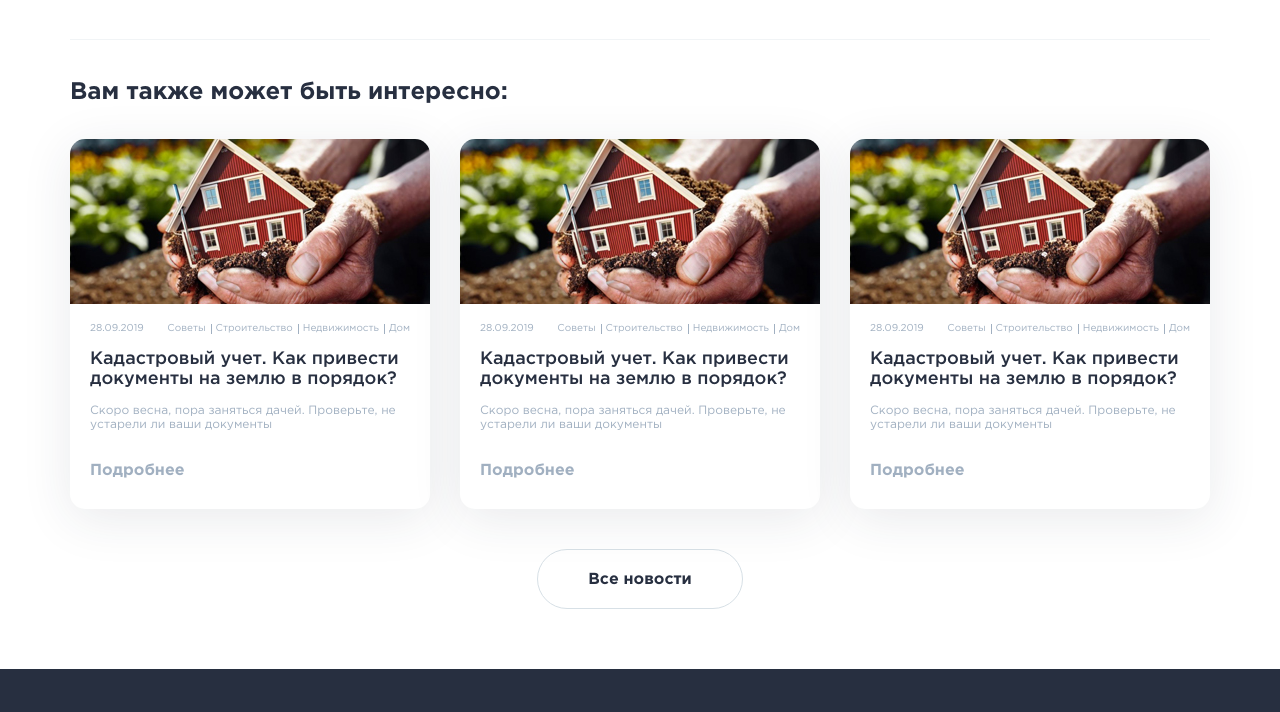
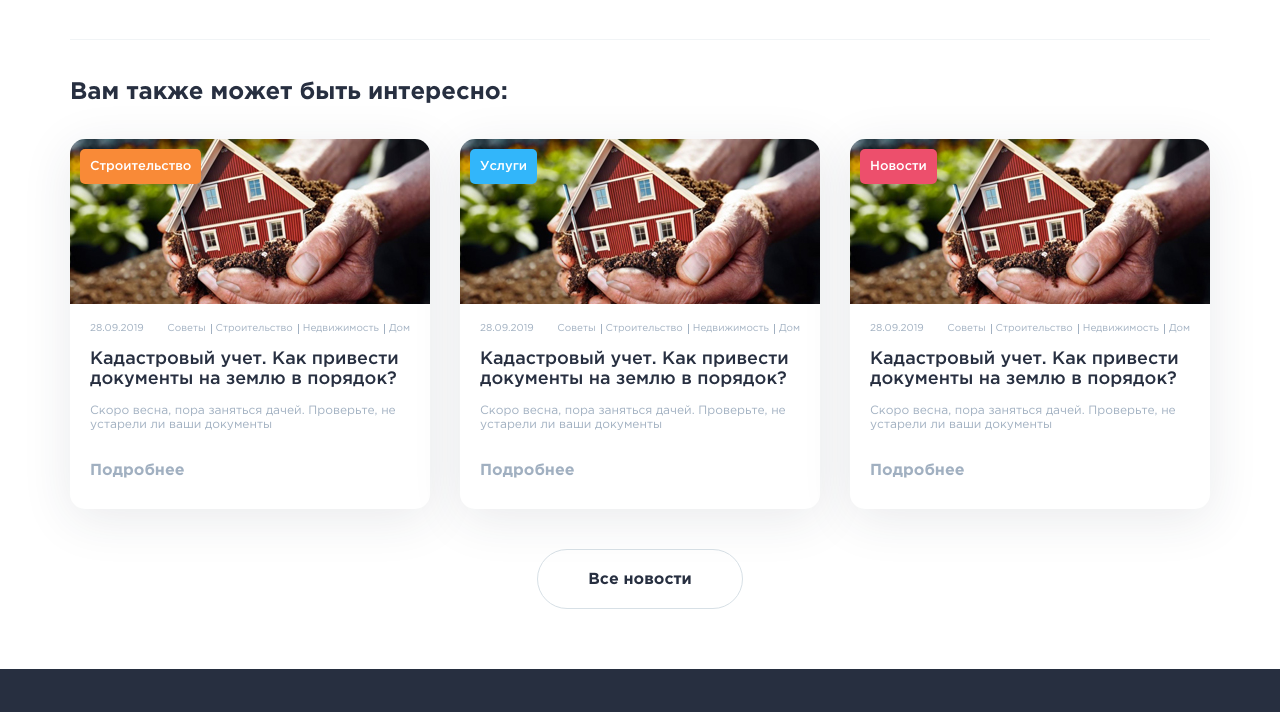
Before and after one commit to SemenMilokhin/KDK, a website: page app/one_article.html in a window 1280 px wide. Shown: the part 1060-1772 px from the top of the page. Drawn offline with Linux system fonts and the light colour scheme.

Commit message:
another articles edits

```diff
--- a/app/one_article.html
+++ b/app/one_article.html
@@ -451,7 +451,8 @@
 			</div>
 			<h2 class="page-title">Вам также может быть интересно:</h2>
 			<ul class="articles">
-				<li class="articles__item tag-building">
+				<li class="articles__item">
+					<span class="articles__label" style="background-color: #f98a37;">Строительство</span>
 					<img src="img/articles-example-image.jpg" alt="articles-example-image" class="articles__img">
 					<div class="articles__content-wrapper">
 						<div class="articles__text-wrapper">
@@ -472,7 +473,8 @@
 						<a href="one_article.html" class="articles__read-more-btn">Подробнее</a>
 					</div>
 				</li>
-				<li class="articles__item tag-services">
+				<li class="articles__item">
+					<span class="articles__label" style="background-color: #32b6fa;">Услуги</span>
 					<img src="img/articles-example-image.jpg" alt="articles-example-image" class="articles__img">
 					<div class="articles__content-wrapper">
 						<div class="articles__text-wrapper">
@@ -493,7 +495,8 @@
 						<a href="one_article.html" class="articles__read-more-btn">Подробнее</a>
 					</div>
 				</li>
-				<li class="articles__item tag-news">
+				<li class="articles__item">
+					<span class="articles__label" style="background-color: #ed4f6c;">Новости</span>
 					<img src="img/articles-example-image.jpg" alt="articles-example-image" class="articles__img">
 					<div class="articles__content-wrapper">
 						<div class="articles__text-wrapper">
```
